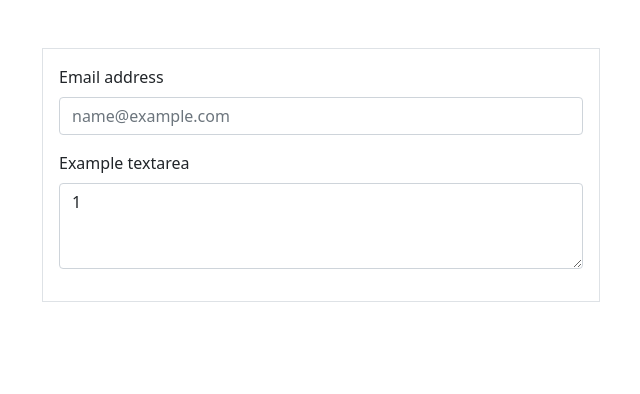
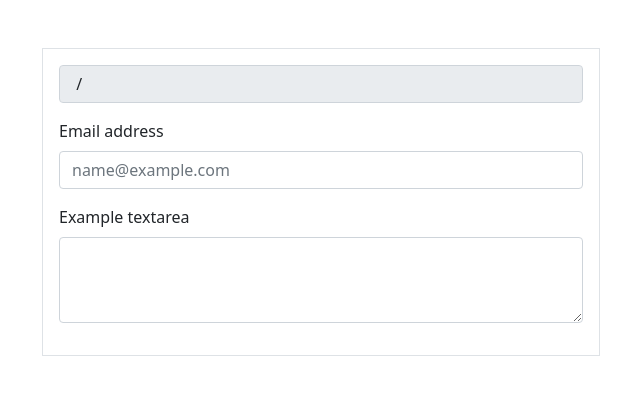
Before and after one commit to MrEnline/test-project-react, a React (Create React App) app: page / in a window 1280 px wide. Shown: the top 394 px of the page, without its empty margins (319-959 px from the left). Built offline with nearby package versions, Linux system fonts and the light colour scheme.

Commit message:
some changes

```diff
--- a/src/App.js
+++ b/src/App.js
@@ -1,35 +1,58 @@
-import {useEffect, useRef, useState} from 'react';
+import { useState, useEffect} from 'react';
 import {Container} from 'react-bootstrap';
 import './App.css';
 
+function useInputWithValidate(inititalValue) {
+    const [value, setValue] = useState(inititalValue);
+
+    const onChange = e => {
+        setValue(e.target.value);
+    }
+
+    const validateInput = () => {
+        return value.search(/\d/) >= 0;
+    }
+
+    return {value, validateInput, onChange} //аналогично {value: value, validateInput: validateInput, onChange: onChange}
+}
+
 const Form = () => {
-    //const myRef = useRef(null)  //изменение ref'а не вызывает перерендер, но ссылка на объект в DOM сохраняется при каждом рендере
 
-    const [text, setText] = useState('');
+    // const [text, setText] = useState('');
+    // const [textArea, setTextArea] = useState('');
 
-    const myRef = useRef(1);
+    // const validateInput = (text) => {
+    //     return text.search(/\d/) >= 0;
+    // }
 
-    //не будет выполняться при нажатии на область textarea, т.к. перерендеринг при useRef не происходит
-    //но в myRef.current можно сохранять много важных вещей без перерендера компонента
-    //например можем посчитать количество перерендеров компонента(myRef.current++)
-    //либо можем сохранять предыдущее состояние например state
-    useEffect(() => {
-        // myRef.current++;
-        // console.log(myRef.current)
-        myRef.current = text;
-    })
+    const input = useInputWithValidate('');
+    const textArea = useInputWithValidate('');
+
+    const color = input.validateInput() ? 'text-danger' : null;
 
     return (
         <Container>
             <form className="w-50 border mt-5 p-3 m-auto">
                 <div className="mb-3">
-                    <label htmlFor="exampleFormControlInput1" className="form-label">Email address</label>
-                    <input onChange={(e) => setText(e.target.value)} type="email" className="form-control" id="exampleFormControlInput1" placeholder="name@example.com"/>
+                    <input value={`${input.value} / ${textArea.value}`} type="text" className="form-control" readOnly/>
+                    <label htmlFor="exampleFormControlInput1" className="form-label mt-3">Email address</label>
+                    <input
+                        onChange={input.onChange}
+                        value={input.value}
+                        type="email"
+                        className={`form-control ${color}`}
+                        id="exampleFormControlInput1"
+                        placeholder="name@example.com"/>
                     </div>
                     <div className="mb-3">
                     <label htmlFor="exampleFormControlTextarea1" className="form-label">Example textarea</label>
-                    {/* <textarea onClick={() => myRef.current++} className="form-control" id="exampleFormControlTextarea1" rows="3"></textarea> */}
-                    <textarea value={myRef.current} className="form-control" id="exampleFormControlTextarea1" rows="3"></textarea>
+                    <textarea
+                        onChange={textArea.onChange}
+                        value={textArea.value}
+                        className="form-control"
+                        id="exampleFormControlTextarea1"
+                        rows="3">
+                    </textarea>
                 </div>
             </form>
         </Container>
```
